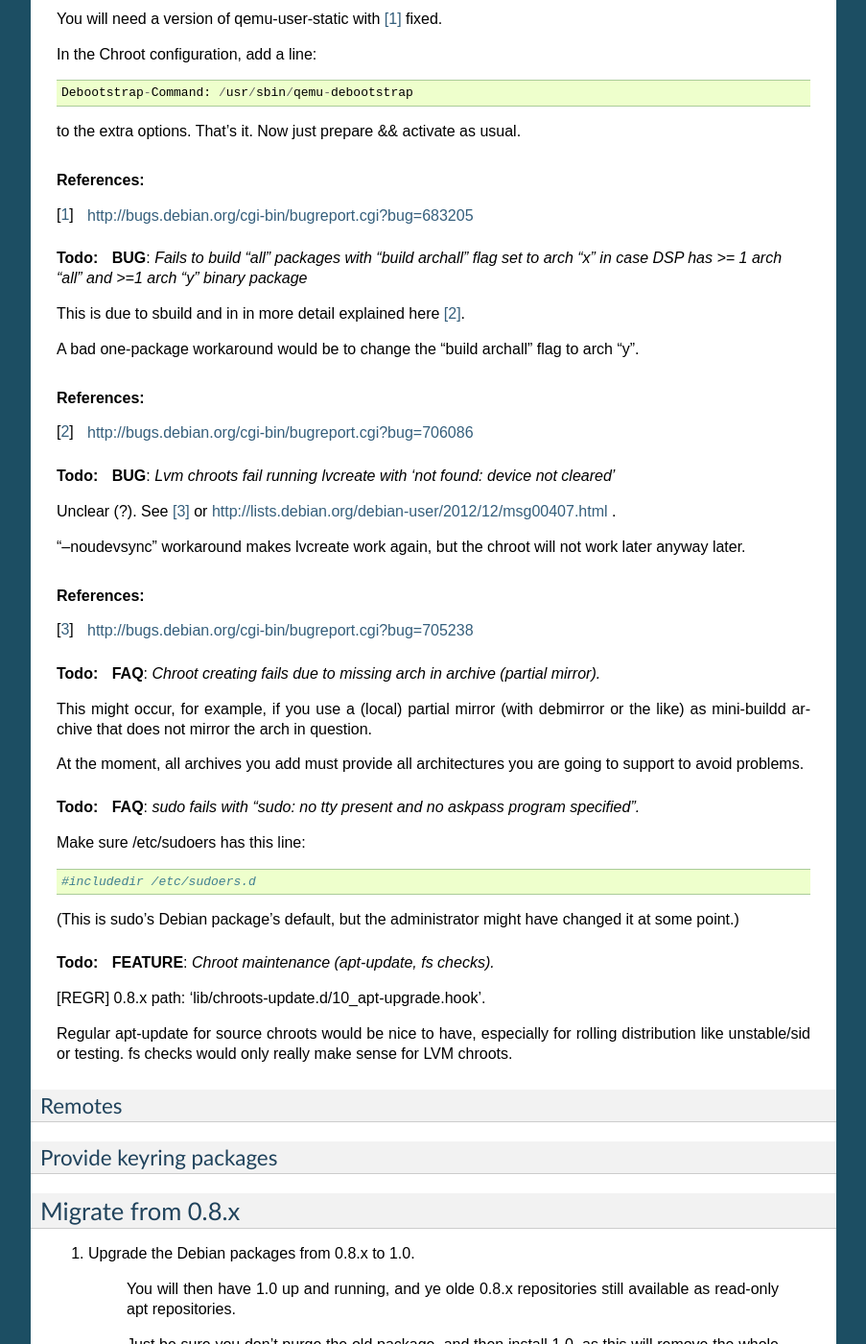
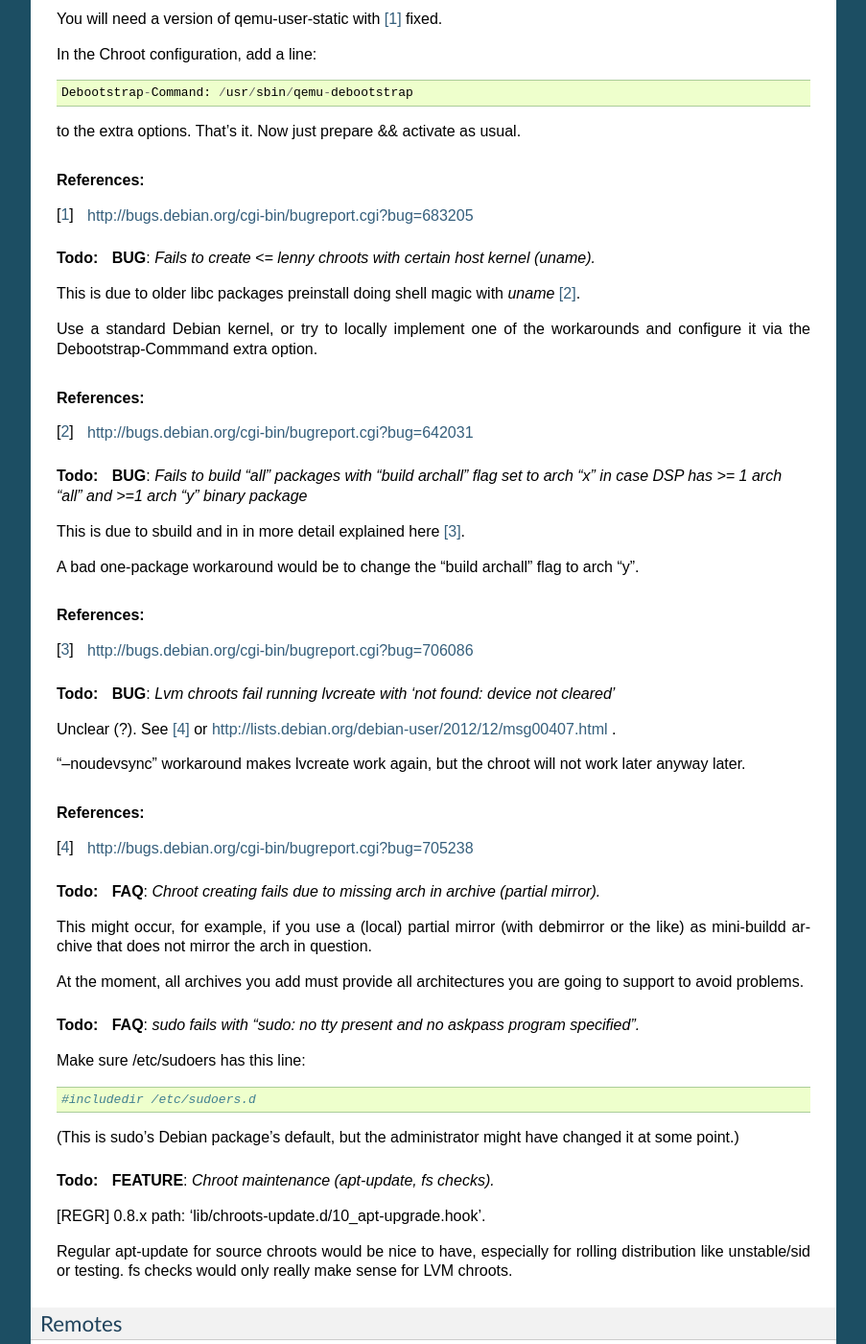
Before and after one commit to SwooshyCueb/mini-buildd, a Sphinx documentation site: the page built from doc/admin.rst, in a window 1280 px wide and 1400 px high, scrolled down 4681 px. Shown: the whole window at 96% size, without its empty margins (198-1101 px from the left). Built offline with Sphinx 7.4.7, drawn with Linux system fonts in a browser that asks for light colours; pages that are not in the unit, such as notebooks, are missing from menus; the version number could not be read and is left out.

Commit message:
doc/admin.rst: Add note about the deboostrap/uname 'bug'.

```diff
--- a/doc/admin.rst
+++ b/doc/admin.rst
@@ -316,6 +316,17 @@ your system, **LVM chroots** are good alternative, too.
 	 .. rubric:: References:
 	 .. [#debbug683205] http://bugs.debian.org/cgi-bin/bugreport.cgi?bug=683205
 
+.. todo:: **BUG**: *Fails to create <= lenny chroots with certain host kernel (uname).*
+
+	 This is due to older libc packages preinstall doing shell magic with `uname` [#debbug642031]_.
+
+	 Use a standard Debian kernel, or try to locally implement one
+	 of the workarounds and configure it via the
+	 Debootstrap-Commmand extra option.
+
+	 .. rubric:: References:
+	 .. [#debbug642031] http://bugs.debian.org/cgi-bin/bugreport.cgi?bug=642031
+
 .. todo:: **BUG**: *Fails to build "all" packages with "build archall" flag set to arch "x" in case DSP has >= 1 arch "all" and >=1 arch "y" binary package*
 
 	 This is due to sbuild and in in more detail explained here [#debbug706086]_.
```
